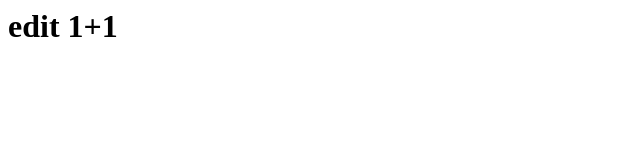
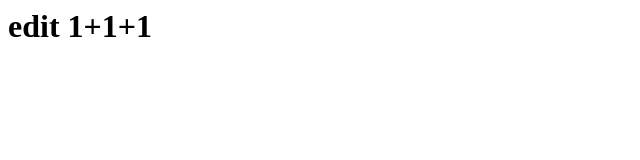
Before and after one commit to cubetjinil/TestProject, a plain HTML site: page index.html in a window 1280 px wide. Shown: the full height of the page, 0-640 px from the left. Drawn offline with Linux system fonts and the light colour scheme.

Commit message:
edit from dev

```diff
--- a/index.html
+++ b/index.html
@@ -1 +1 @@
-<html><h1> edit 1+1 </h1></html>
+<html><h1> edit 1+1+1 </h1></html>
```
